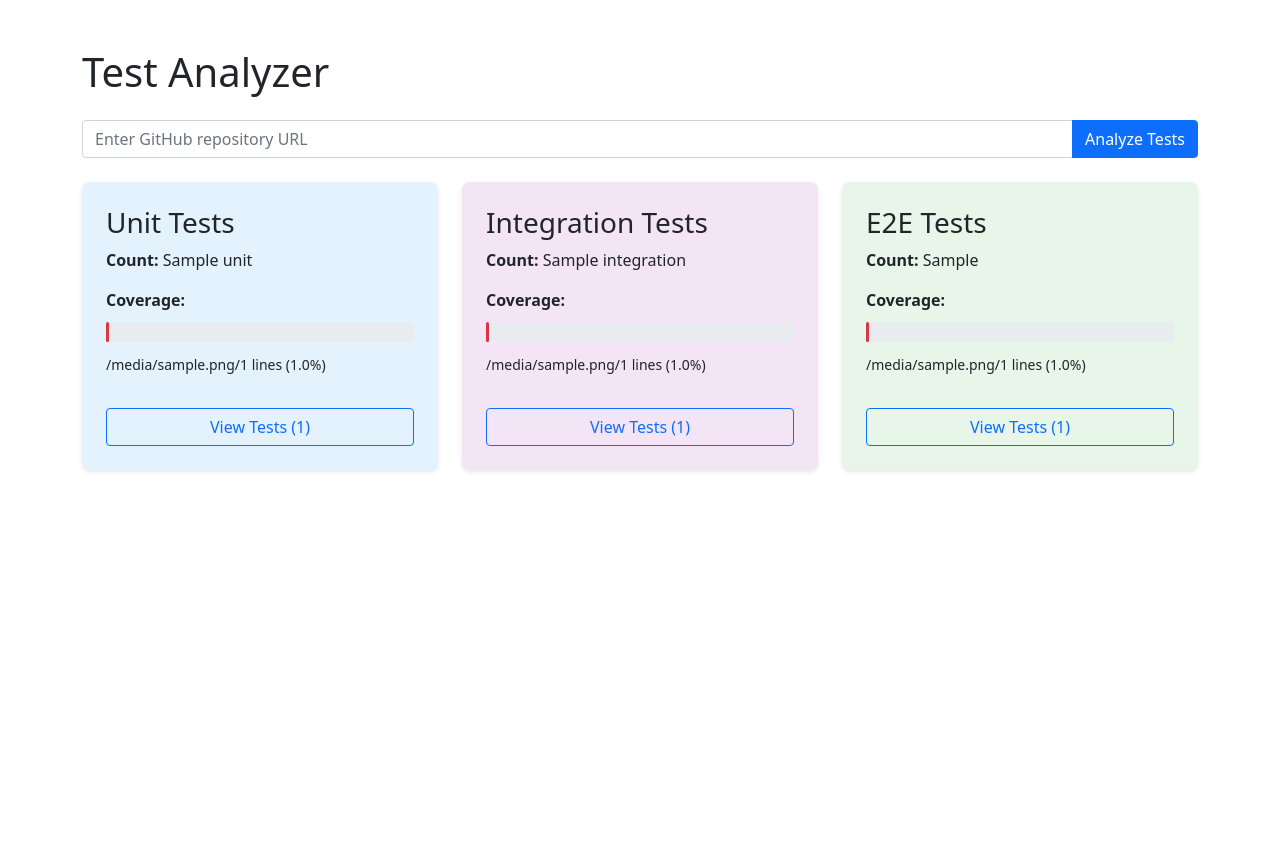
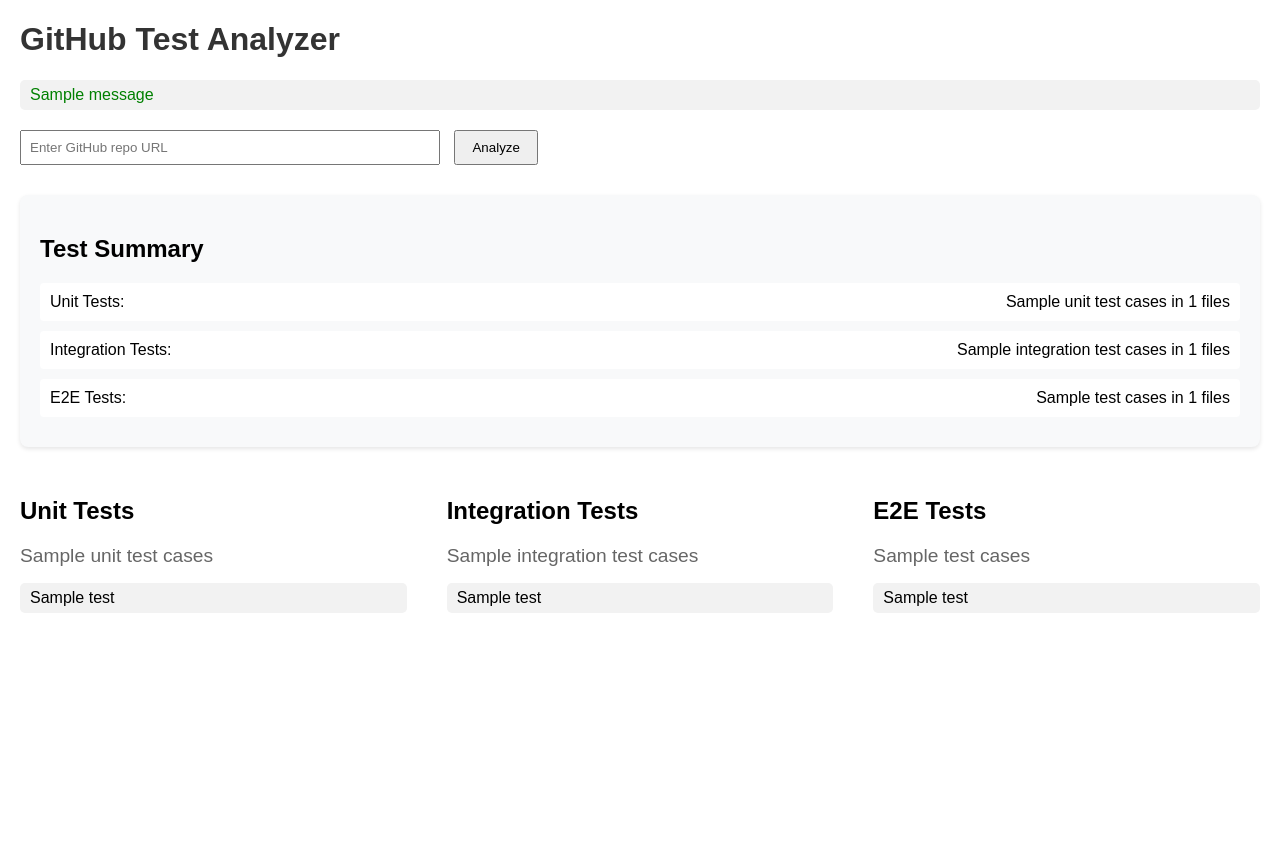
Before and after one commit to venusthoughtworks/knowyourtests_ai, a Flask app: template app/templates/index.html in a window 1280 px wide. Before the commit the page ends 472 px from the top, so only its background shows below. Run offline with Flask 3, Linux system fonts and the light colour scheme; the template is opened without the code that fills it: most values are stand-ins (such as "Sample title", 1, 10 or a date in 2020); one stand-in notice (Sample message) is shown; a map, chart or similar area stays blank.

Commit message:
Revert "Added logic to check test coverage"
This reverts commit 2d88e88f5bed7dc538446eddaea58390ecb9603f.

```diff
--- a/app/templates/index.html
+++ b/app/templates/index.html
@@ -1,169 +1,166 @@
 <!DOCTYPE html>
-<html lang="en">
+<html>
 <head>
-    <meta charset="UTF-8">
-    <meta name="viewport" content="width=device-width, initial-scale=1.0">
-    <title>Test Analyzer</title>
-    <link href="https://cdn.jsdelivr.net/npm/bootstrap@5.1.3/dist/css/bootstrap.min.css" rel="stylesheet">
+    <title>GitHub Test Analyzer</title>
+    <script src="https://cdn.jsdelivr.net/npm/chart.js"></script>
     <style>
-        .test-section {
-            margin-bottom: 2rem;
-            padding: 1.5rem;
+        body {
+            font-family: Arial, sans-serif;
+            margin: 20px;
+        }
+        h1 { color: #333; }
+        form { margin-bottom: 30px; }
+        input[type="text"] {
+            width: 400px;
+            padding: 8px;
+            margin-right: 10px;
+        }
+        button {
+            padding: 8px 16px;
+        }
+        .messages {
+            margin-bottom: 20px;
+            color: red;
+        }
+        .results { display: flex; gap: 40px; margin-top: 20px; }
+        .results div { flex: 1; }
+        ul { list-style-type: none; padding-left: 0; }
+        li { background: #f2f2f2; padding: 6px 10px; margin-bottom: 5px; border-radius: 5px; }
+        canvas { max-width: 500px; margin-top: 40px; }
+        .test-count {
+            font-size: 1.2em;
+            color: #666;
+            margin-bottom: 10px;
+        }
+        .test-summary {
+            background: #f8f9fa;
+            padding: 20px;
             border-radius: 8px;
+            margin-bottom: 30px;
             box-shadow: 0 2px 4px rgba(0,0,0,0.1);
         }
-        .unit-tests { background-color: #e3f2fd; }
-        .integration-tests { background-color: #f3e5f5; }
-        .e2e-tests { background-color: #e8f5e9; }
-        .coverage-bar {
-            height: 20px;
-            background-color: #e9ecef;
+        .test-type {
+            display: flex;
+            justify-content: space-between;
+            margin-bottom: 10px;
+            padding: 10px;
+            background: white;
             border-radius: 4px;
-            margin: 10px 0;
-        }
-        .coverage-fill {
-            height: 100%;
-            border-radius: 4px;
-            transition: width 0.3s ease;
-        }
-        .coverage-high { background-color: #28a745; }
-        .coverage-medium { background-color: #ffc107; }
-        .coverage-low { background-color: #dc3545; }
-        .test-file {
-            padding: 0.5rem;
-            margin: 0.25rem 0;
-            background-color: rgba(255,255,255,0.7);
-            border-radius: 4px;
-        }
-        .view-tests-btn {
-            width: 100%;
-            margin-top: 1rem;
-        }
-        .test-files-container {
-            margin-top: 1rem;
-            max-height: 300px;
-            overflow-y: auto;
         }
     </style>
 </head>
 <body>
-    <div class="container mt-5">
-        <h1 class="mb-4">Test Analyzer</h1>
+<h1>GitHub Test Analyzer</h1>
 
-        <form method="POST" class="mb-4">
-            <div class="input-group">
-                <input type="text" name="github_url" class="form-control" placeholder="Enter GitHub repository URL" required>
-                <button type="submit" class="btn btn-primary">Analyze Tests</button>
+<!-- Flash and Error Messages -->
+<div class="messages">
+    {% with messages = get_flashed_messages(with_categories=true) %}
+    {% if messages %}
+    <ul>
+        {% for category, message in messages %}
+        <li style="color: {{ 'red' if category == 'error' else 'green' }};">{{ message }}</li>
+        {% endfor %}
+    </ul>
+    {% endif %}
+    {% endwith %}
+
+    {% if error_message %}
+    <p>{{ error_message }}</p>
+    {% endif %}
 </div>
+
+<!-- Form -->
+<form method="POST">
+    <input type="text" name="github_url" placeholder="Enter GitHub repo URL" required />
+    <button type="submit">Analyze</button>
 </form>
 
-        {% if error_message %}
-        <div class="alert alert-danger">
-            {{ error_message }}
+<!-- Results Section -->
+{% if test_results %}
+<!-- Test Summary Section -->
+<div class="test-summary">
+    <h2>Test Summary</h2>
+    <div class="test-type">
+        <span>Unit Tests:</span>
+        <span>{{ test_results['counts']['unit'] }} test cases in {{ test_results['unit_tests']|length }} files</span>
     </div>
-        {% endif %}
-
-        {% if test_results %}
-        <div class="row">
-            <!-- Unit Tests Section -->
-            <div class="col-md-4">
-                <div class="test-section unit-tests">
-                    <h3>Unit Tests</h3>
-                    <div class="mb-3">
-                        <strong>Count:</strong> {{ test_results.counts.unit }}
+    <div class="test-type">
+        <span>Integration Tests:</span>
+        <span>{{ test_results['counts']['integration'] }} test cases in {{ test_results['integration_tests']|length }} files</span>
     </div>
-                    <div class="mb-3">
-                        <strong>Coverage:</strong>
-                        <div class="coverage-bar">
-                            <div class="coverage-fill {% if test_results.coverage.unit.coverage_percentage >= 80 %}coverage-high{% elif test_results.coverage.unit.coverage_percentage >= 50 %}coverage-medium{% else %}coverage-low{% endif %}"
-                                 style="width: {{ test_results.coverage.unit.coverage_percentage }}%">
-                            </div>
-                        </div>
-                        <small>
-                            {{ test_results.coverage.unit.covered_lines }}/{{ test_results.coverage.unit.total_lines }} lines
-                            ({{ "%.1f"|format(test_results.coverage.unit.coverage_percentage) }}%)
-                        </small>
-                    </div>
-                    <button class="btn btn-outline-primary view-tests-btn" type="button" data-bs-toggle="collapse" data-bs-target="#unitTestsList" aria-expanded="false">
-                        View Tests ({{ test_results.unit_tests|length }})
-                    </button>
-                    <div class="collapse test-files-container" id="unitTestsList">
-                        <div class="test-files mt-3">
-                            {% for file in test_results.unit_tests %}
-                            <div class="test-file">{{ file }}</div>
-                            {% endfor %}
-                        </div>
-                    </div>
+    <div class="test-type">
+        <span>E2E Tests:</span>
+        <span>{{ test_results['counts']['e2e'] }} test cases in {{ test_results['e2e_tests']|length }} files</span>
     </div>
 </div>
 
-            <!-- Integration Tests Section -->
-            <div class="col-md-4">
-                <div class="test-section integration-tests">
-                    <h3>Integration Tests</h3>
-                    <div class="mb-3">
-                        <strong>Count:</strong> {{ test_results.counts.integration }}
+<div class="results">
+    <div>
+        <h2>Unit Tests</h2>
+        <div class="test-count">{{ test_results['counts']['unit'] }} test cases</div>
+        <ul>
+            {% for test in test_results['unit_tests'] %}
+            <li>{{ test }}</li>
+            {% endfor %}
+        </ul>
     </div>
-                    <div class="mb-3">
-                        <strong>Coverage:</strong>
-                        <div class="coverage-bar">
-                            <div class="coverage-fill {% if test_results.coverage.integration.coverage_percentage >= 80 %}coverage-high{% elif test_results.coverage.integration.coverage_percentage >= 50 %}coverage-medium{% else %}coverage-low{% endif %}"
-                                 style="width: {{ test_results.coverage.integration.coverage_percentage }}%">
+    <div>
+        <h2>Integration Tests</h2>
+        <div class="test-count">{{ test_results['counts']['integration'] }} test cases</div>
+        <ul>
+            {% for test in test_results['integration_tests'] %}
+            <li>{{ test }}</li>
+            {% endfor %}
+        </ul>
     </div>
-                        </div>
-                        <small>
-                            {{ test_results.coverage.integration.covered_lines }}/{{ test_results.coverage.integration.total_lines }} lines
-                            ({{ "%.1f"|format(test_results.coverage.integration.coverage_percentage) }}%)
-                        </small>
-                    </div>
-                    <button class="btn btn-outline-primary view-tests-btn" type="button" data-bs-toggle="collapse" data-bs-target="#integrationTestsList" aria-expanded="false">
-                        View Tests ({{ test_results.integration_tests|length }})
-                    </button>
-                    <div class="collapse test-files-container" id="integrationTestsList">
-                        <div class="test-files mt-3">
-                            {% for file in test_results.integration_tests %}
-                            <div class="test-file">{{ file }}</div>
+    <div>
+        <h2>E2E Tests</h2>
+        <div class="test-count">{{ test_results['counts']['e2e'] }} test cases</div>
+        <ul>
+            {% for test in test_results['e2e_tests'] %}
+            <li>{{ test }}</li>
             {% endfor %}
-                        </div>
-                    </div>
+        </ul>
     </div>
 </div>
 
-            <!-- E2E Tests Section -->
-            <div class="col-md-4">
-                <div class="test-section e2e-tests">
-                    <h3>E2E Tests</h3>
-                    <div class="mb-3">
-                        <strong>Count:</strong> {{ test_results.counts.e2e }}
-                    </div>
-                    <div class="mb-3">
-                        <strong>Coverage:</strong>
-                        <div class="coverage-bar">
-                            <div class="coverage-fill {% if test_results.coverage.e2e.coverage_percentage >= 80 %}coverage-high{% elif test_results.coverage.e2e.coverage_percentage >= 50 %}coverage-medium{% else %}coverage-low{% endif %}"
-                                 style="width: {{ test_results.coverage.e2e.coverage_percentage }}%">
-                            </div>
-                        </div>
-                        <small>
-                            {{ test_results.coverage.e2e.covered_lines }}/{{ test_results.coverage.e2e.total_lines }} lines
-                            ({{ "%.1f"|format(test_results.coverage.e2e.coverage_percentage) }}%)
-                        </small>
-                    </div>
-                    <button class="btn btn-outline-primary view-tests-btn" type="button" data-bs-toggle="collapse" data-bs-target="#e2eTestsList" aria-expanded="false">
-                        View Tests ({{ test_results.e2e_tests|length }})
-                    </button>
-                    <div class="collapse test-files-container" id="e2eTestsList">
-                        <div class="test-files mt-3">
-                            {% for file in test_results.e2e_tests %}
-                            <div class="test-file">{{ file }}</div>
-                            {% endfor %}
-                        </div>
-                    </div>
-                </div>
-            </div>
-        </div>
+<!-- Chart Section -->
+<canvas id="testChart"></canvas>
+
+<script>
+    const ctx = document.getElementById('testChart').getContext('2d');
+    const testChart = new Chart(ctx, {
+        type: 'bar',
+        data: {
+            labels: ['Unit Tests', 'Integration Tests', 'E2E Tests'],
+            datasets: [{
+                label: 'Test Cases',
+                data: [
+                    {{ test_results['counts']['unit'] }},
+                    {{ test_results['counts']['integration'] }},
+                    {{ test_results['counts']['e2e'] }}
+                ],
+                backgroundColor: ['#4CAF50', '#2196F3', '#FF9800']
+            }]
+        },
+        options: {
+            responsive: true,
+            plugins: {
+                legend: { display: false },
+                title: {
+                    display: true,
+                    text: 'Test Case Distribution'
+                }
+            },
+            scales: {
+                y: {
+                    beginAtZero: true,
+                    precision: 0
+                }
+            }
+        }
+    });
+</script>
 {% endif %}
-    </div>
-
-    <script src="https://cdn.jsdelivr.net/npm/bootstrap@5.1.3/dist/js/bootstrap.bundle.min.js"></script>
 </body>
 </html>
```
Also changed, not shown: test_analyzer/analyzer.py (+22 -155 lines). Lines whose indentation alone changed are shown as unchanged.
